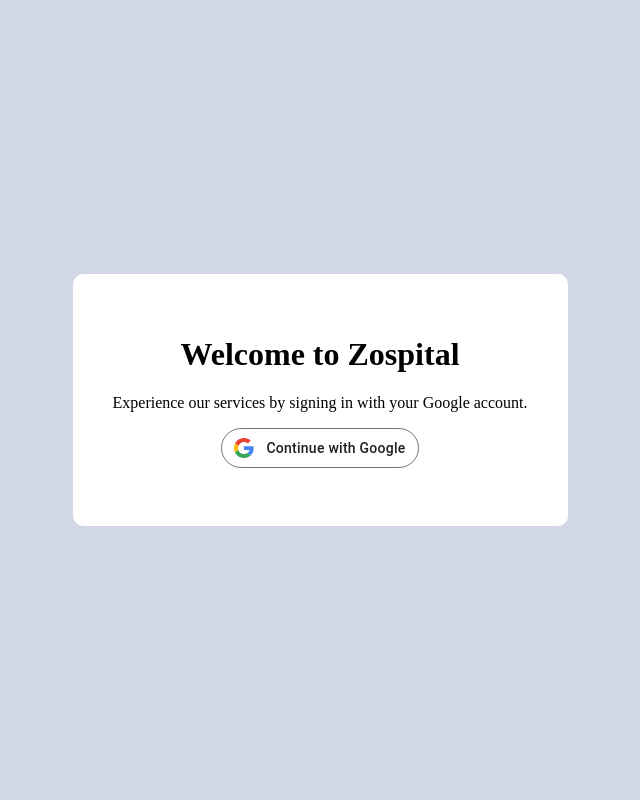
After one commit to abhisingh977/MedJunction, a Python web app: template src/templates/login_page.html in a window 1280 px wide. The commit adds this page. Shown: the whole page, without its empty margins (320-960 px from the left). Run offline with Jinja, Linux system fonts and the light colour scheme; the template is opened without the code that fills it, so the values that code supplies are empty.

Commit message:
add multiple files

```diff
--- /dev/null
+++ b/src/static/css/login_page.css
@@ -0,0 +1,123 @@
+.gsi-material-button {
+  background-color: WHITE;
+  background-image: none;
+  border: 1px solid #747775;
+  -webkit-border-radius: 20px;
+  border-radius: 20px;
+  -webkit-box-sizing: border-box;
+  box-sizing: border-box;
+  color: #1f1f1f;
+  cursor: pointer;
+  font-family: 'Roboto', arial, sans-serif;
+  font-size: 14px;
+  height: 40px;
+  letter-spacing: 0.25px;
+  outline: none;
+  overflow: hidden;
+  padding: 0 12px;
+  position: relative;
+  text-align: center;
+  -webkit-transition: background-color .218s, border-color .218s, box-shadow .218s;
+  transition: background-color .218s, border-color .218s, box-shadow .218s;
+  vertical-align: middle;
+  white-space: nowrap;
+  width: auto;
+  max-width: 400px;
+  min-width: min-content;
+}
+
+.gsi-material-button .gsi-material-button-icon {
+  height: 20px;
+  margin-right: 12px;
+  min-width: 20px;
+  width: 20px;
+}
+
+.gsi-material-button .gsi-material-button-content-wrapper {
+  -webkit-align-items: center;
+  align-items: center;
+  display: flex;
+  -webkit-flex-direction: row;
+  flex-direction: row;
+  -webkit-flex-wrap: nowrap;
+  flex-wrap: nowrap;
+  height: 100%;
+  justify-content: space-between;
+  position: relative;
+  width: 100%;
+}
+
+.gsi-material-button .gsi-material-button-contents {
+  -webkit-flex-grow: 1;
+  flex-grow: 1;
+  font-family: 'Roboto', arial, sans-serif;
+  font-weight: 500;
+  overflow: hidden;
+  text-overflow: ellipsis;
+  vertical-align: top;
+}
+
+.gsi-material-button .gsi-material-button-state {
+  -webkit-transition: opacity .218s;
+  transition: opacity .218s;
+  bottom: 0;
+  left: 0;
+  opacity: 0;
+  position: absolute;
+  right: 0;
+  top: 0;
+}
+
+.gsi-material-button:disabled {
+  cursor: default;
+  background-color: #ffffff61;
+  border-color: #1f1f1f1f;
+}
+
+.gsi-material-button:disabled .gsi-material-button-contents {
+  opacity: 38%;
+}
+
+.gsi-material-button:disabled .gsi-material-button-icon {
+  opacity: 38%;
+}
+
+.gsi-material-button:not(:disabled):active .gsi-material-button-state,
+.gsi-material-button:not(:disabled):focus .gsi-material-button-state {
+  background-color: #303030;
+  opacity: 12%;
+}
+
+.gsi-material-button:not(:disabled):hover {
+  -webkit-box-shadow: 0 1px 2px 0 rgba(60, 64, 67, .30), 0 1px 3px 1px rgba(60, 64, 67, .15);
+  box-shadow: 0 1px 2px 0 rgba(60, 64, 67, .30), 0 1px 3px 1px rgba(60, 64, 67, .15);
+}
+
+.gsi-material-button:not(:disabled):hover .gsi-material-button-state {
+  background-color: #303030;
+  opacity: 8%;
+}
+
+body {
+  margin: 0;
+  height: 100vh;
+  display: flex;
+  align-items: center;
+  justify-content: center;
+  background-color: rgb(210, 215, 230);
+}
+
+.login-container {
+  background-color: rgba(165, 165, 165, 0.718);
+  padding: 20px;
+  border-radius: 10px;
+  text-align: center;
+  color: rgb(209, 209, 209);
+}
+
+.landing-page-container {
+  text-align: center;
+  border-radius: 10px;
+  padding: 40px;
+  background-color: rgb(255, 255, 255);
+}
--- /dev/null
+++ b/src/templates/login_page.html
@@ -0,0 +1,51 @@
+<!DOCTYPE html>
+<html lang="en">
+
+<head>
+    <meta charset="UTF-8">
+    <meta name="viewport" content="width=device-width, initial-scale=1.0">
+    <title>Zospital - Sign In</title>
+    <link rel="stylesheet" href="/static/css/login_page.css">
+</head>
+
+<body>
+    <div class="landing-page-container">
+        <div class="logo-container">
+            <!-- Add your company logo here -->
+            <!-- <img src="zospital-logo.png" alt="Zospital Logo"> -->
+        </div>
+        <h1>Welcome to Zospital</h1>
+        <p>Experience our services by signing in with your Google account.</p>
+
+        <button onclick="window.location.href='/login'" class="gsi-material-button">
+            <div class="gsi-material-button-state"></div>
+            <div class="gsi-material-button-content-wrapper">
+                <div class="gsi-material-button-icon">
+                    <svg version="1.1" xmlns="http://www.w3.org/2000/svg" viewBox="0 0 48 48"
+                        xmlns:xlink="http://www.w3.org/1999/xlink" style="display: block;">
+                        <path fill="#EA4335"
+                            d="M24 9.5c3.54 0 6.71 1.22 9.21 3.6l6.85-6.85C35.9 2.38 30.47 0 24 0 14.62 0 6.51 5.38 2.56 13.22l7.98 6.19C12.43 13.72 17.74 9.5 24 9.5z">
+                        </path>
+                        <path fill="#4285F4"
+                            d="M46.98 24.55c0-1.57-.15-3.09-.38-4.55H24v9.02h12.94c-.58 2.96-2.26 5.48-4.78 7.18l7.73 6c4.51-4.18 7.09-10.36 7.09-17.65z">
+                        </path>
+                        <path fill="#FBBC05"
+                            d="M10.53 28.59c-.48-1.45-.76-2.99-.76-4.59s.27-3.14.76-4.59l-7.98-6.19C.92 16.46 0 20.12 0 24c0 3.88.92 7.54 2.56 10.78l7.97-6.19z">
+                        </path>
+                        <path fill="#34A853"
+                            d="M24 48c6.48 0 11.93-2.13 15.89-5.81l-7.73-6c-2.15 1.45-4.92 2.3-8.16 2.3-6.26 0-11.57-4.22-13.47-9.91l-7.98 6.19C6.51 42.62 14.62 48 24 48z">
+                        </path>
+                        <path fill="none" d="M0 0h48v48H0z"></path>
+                    </svg>
+                </div>
+                <span class="gsi-material-button-contents">Continue with Google</span>
+                <span style="display: none;">Continue with Google</span>
+            </div>
+        </button>
+        <br><br>
+
+    </div>
+
+</body>
+
+</html>
--- a/src/templates/patient_profile.html
+++ b/src/templates/patient_profile.html
@@ -110,7 +110,7 @@
 
         <div class="section">
             <h2>Upload New Report</h2>
-            <form action="/upload" method="POST" enctype="multipart/form-data">
+            <form action="/upload" method="POST" enctype="multipart/form-data" onsubmit="return validateForm()">
                 <input type="file" name="file" id="fileInput" accept=".pdf, .jpg, .jpeg, .png">
                 <input type="text" name="filename" id="fileNameInput" placeholder="Enter file name">
                 <button type="submit">Upload</button>
```
Also changed, not shown: src/main.py (+157 -64 lines), src/static/css/home.css (added, +64 -0 lines), src/static/js/script.js (+9 -0 lines), src/templates/all_profile.html (added, +48 -0 lines), src/templates/create_profile.html (added, +41 -0 lines), src/templates/home.html (added, +47 -0 lines), 1 other file.
